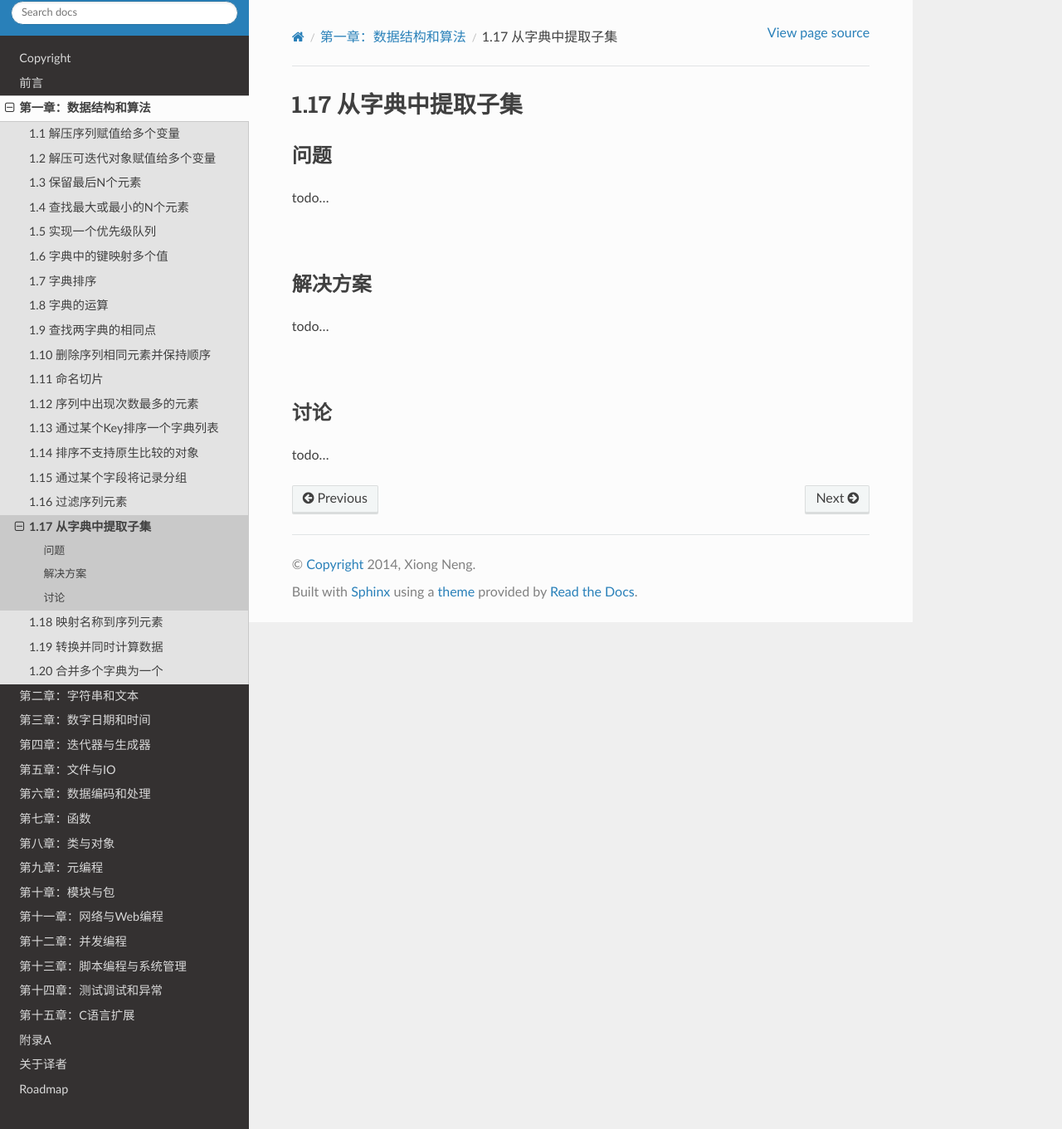
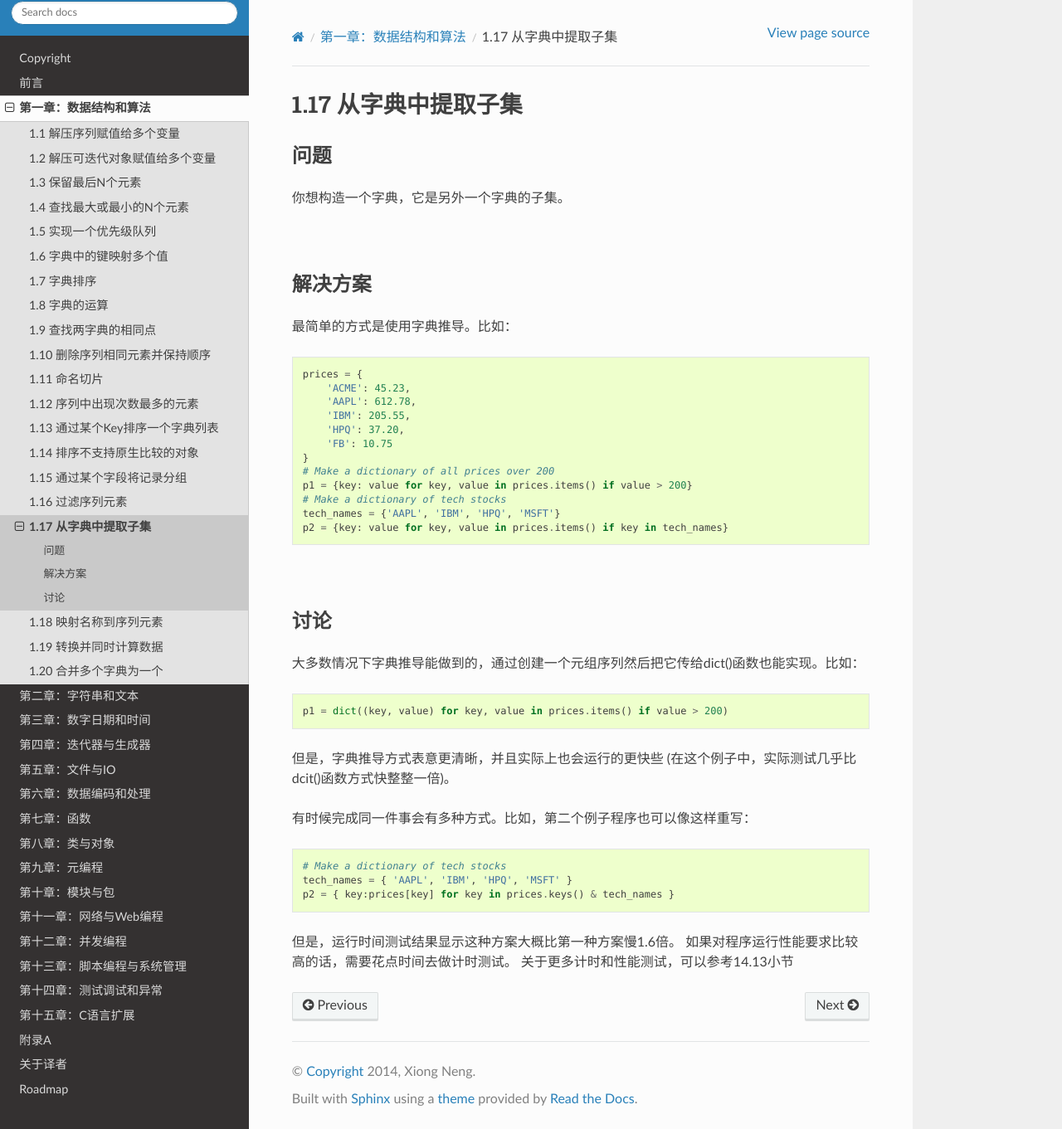
Before and after one commit to yidao620c/python3-cookbook, a Sphinx documentation site: the page built from source/c01/p17_extract_subset_of_dict.rst, in a window 1280 px wide and 1361 px high. Shown: the whole window at 83% size. Built offline with Sphinx 7.4.7 and the Read the Docs theme 2.0.0, drawn with Linux system fonts in a browser that asks for light colours.

Commit message:
1.17小节完成

```diff
--- a/source/c01/p17_extract_subset_of_dict.rst
+++ b/source/c01/p17_extract_subset_of_dict.rst
@@ -5,18 +5,52 @@
 ----------
 问题
 ----------
-todo...
+你想构造一个字典，它是另外一个字典的子集。
 
 |
 
 ----------
 解决方案
 ----------
-todo...
+最简单的方式是使用字典推导。比如：
+
+.. code-block:: python
+
+    prices = {
+        'ACME': 45.23,
+        'AAPL': 612.78,
+        'IBM': 205.55,
+        'HPQ': 37.20,
+        'FB': 10.75
+    }
+    # Make a dictionary of all prices over 200
+    p1 = {key: value for key, value in prices.items() if value > 200}
+    # Make a dictionary of tech stocks
+    tech_names = {'AAPL', 'IBM', 'HPQ', 'MSFT'}
+    p2 = {key: value for key, value in prices.items() if key in tech_names}
 
 |
 
 ----------
 讨论
 ----------
-todo...
+大多数情况下字典推导能做到的，通过创建一个元组序列然后把它传给dict()函数也能实现。比如：
+
+.. code-block:: python
+
+    p1 = dict((key, value) for key, value in prices.items() if value > 200)
+
+但是，字典推导方式表意更清晰，并且实际上也会运行的更快些
+(在这个例子中，实际测试几乎比dcit()函数方式快整整一倍)。
+
+有时候完成同一件事会有多种方式。比如，第二个例子程序也可以像这样重写：
+
+.. code-block:: python
+
+    # Make a dictionary of tech stocks
+    tech_names = { 'AAPL', 'IBM', 'HPQ', 'MSFT' }
+    p2 = { key:prices[key] for key in prices.keys() & tech_names }
+
+但是，运行时间测试结果显示这种方案大概比第一种方案慢1.6倍。
+如果对程序运行性能要求比较高的话，需要花点时间去做计时测试。
+关于更多计时和性能测试，可以参考14.13小节
```
Also changed, not shown: 1 other file.
